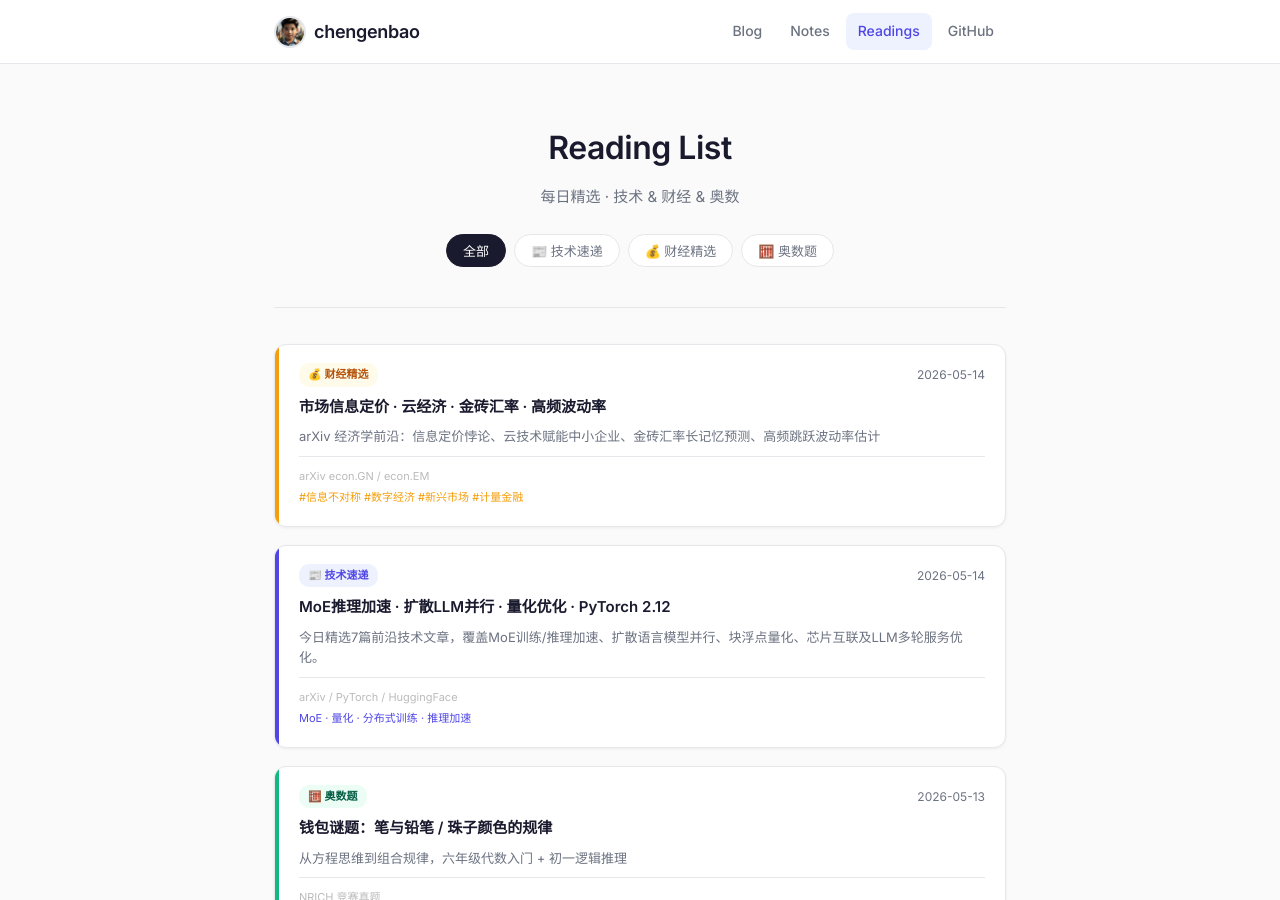
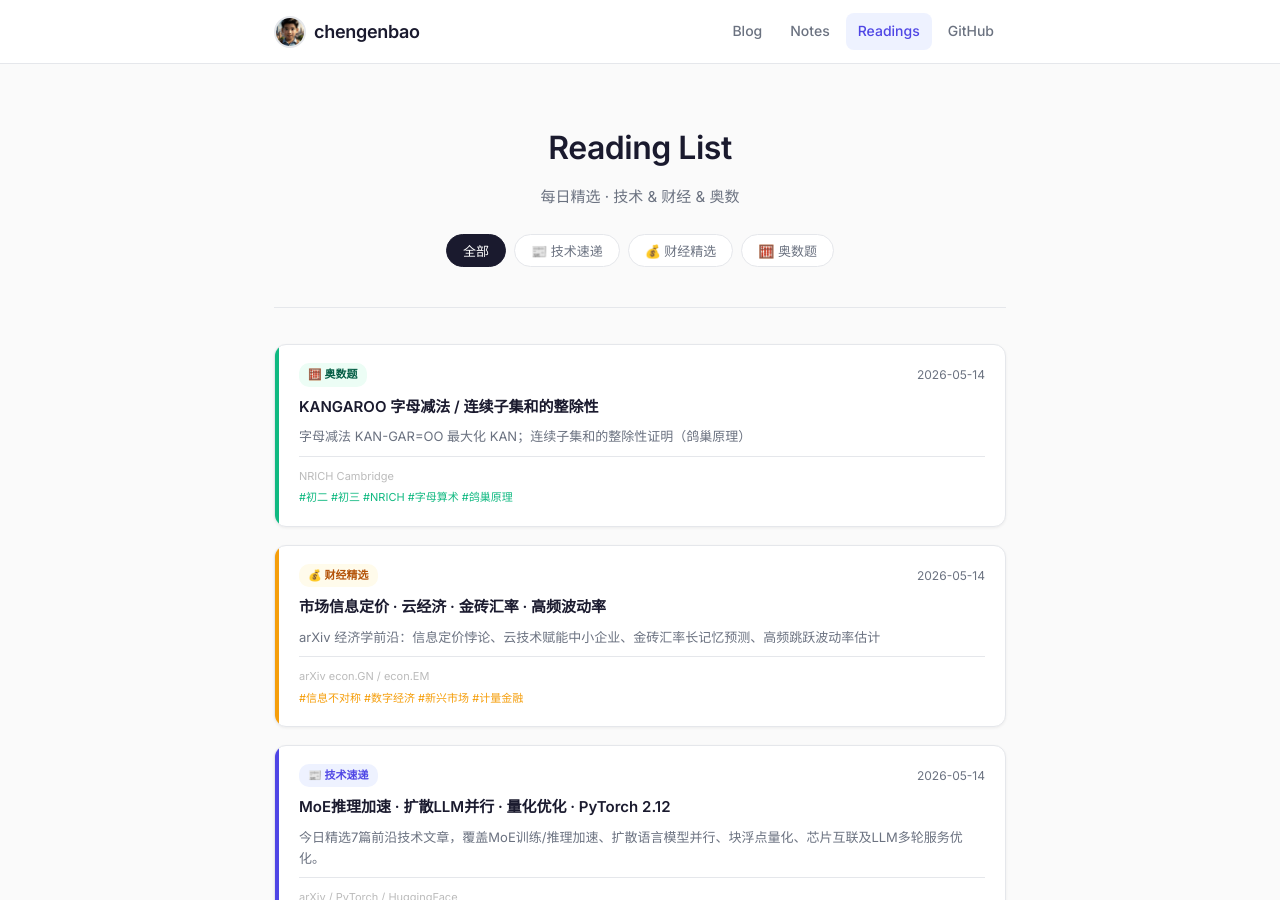
Before and after one commit to chengenbao/chengenbao.github.io, a Jekyll site: the page built from reading-list/index.md, in a window 1280 px wide and 900 px high. Built offline with Jekyll 4.4.1, drawn with Linux system fonts in a browser that asks for light colours.

Commit message:
add math card 2026-05-14

```diff
--- a/reading-list/index.md
+++ b/reading-list/index.md
@@ -18,6 +18,7 @@
   </div>
 
   <div class="rl-grid">
+<a class="rl-card math" href="/reading-list/2026-05-14-math/"><div class="rl-accent"></div><div class="rl-body"><div class="rl-top"><span class="rl-badge math">🧮 奥数题</span><time>2026-05-14</time></div><h2>KANGAROO 字母减法 / 连续子集和的整除性</h2><p>字母减法 KAN-GAR=OO 最大化 KAN；连续子集和的整除性证明（鸽巢原理）</p><div class="rl-meta"><span class="rl-source">NRICH Cambridge</span><span class="rl-tags">#初二 #初三 #NRICH #字母算术 #鸽巢原理</span></div></div></a>
 <a class="rl-card finance" href="/reading-list/2026-05-14-finance-daily/">
   <div class="rl-accent"></div>
   <div class="rl-body">
```
